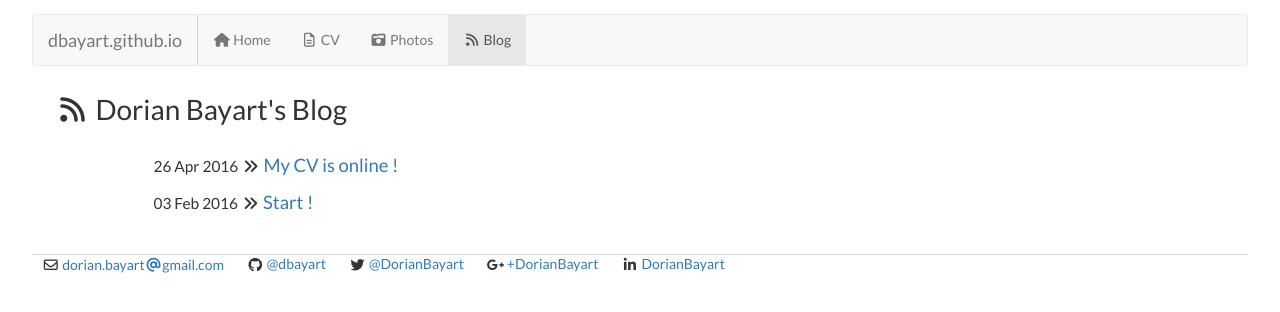
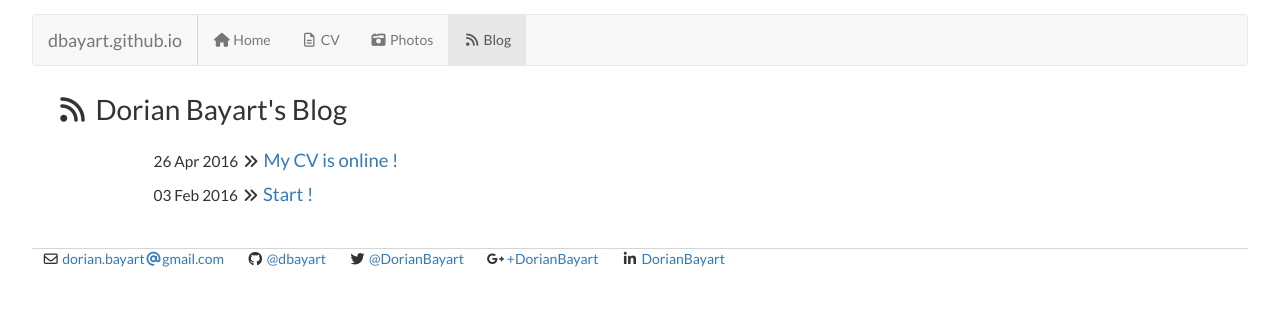
Before and after one commit to dorianbayart/dorianbayart.github.io, a Jekyll site: the page built from blog/index.html, in a window 1280 px wide. Shown: the top 312 px of the page. Built offline with Jekyll 4.4.1, drawn with Linux system fonts in a browser that asks for light colours; nearby versions of some CDN libraries.

Commit message:
Update blog.css

```diff
--- a/css/blog.css
+++ b/css/blog.css
@@ -7,9 +7,9 @@ ul.posts {
 
 ul.posts li {
     list-style: none;
+    padding-bottom: 0.5em;
 }
 
 ul.posts li a {
     font-size: 1.2em;
-    line-height: 2em;
 }
```
